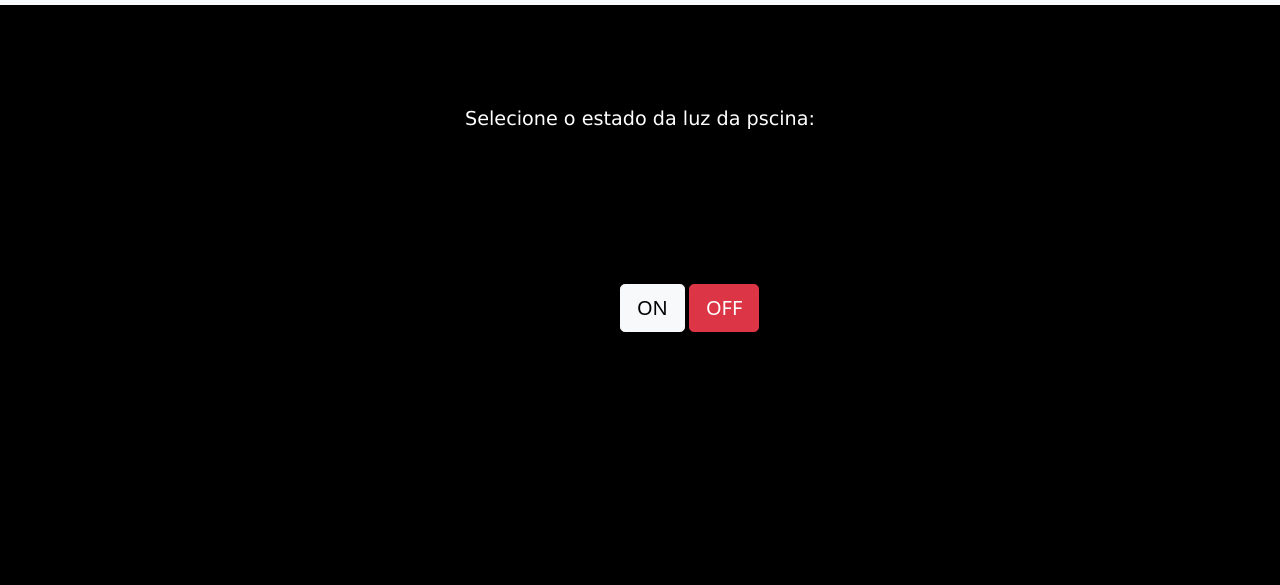
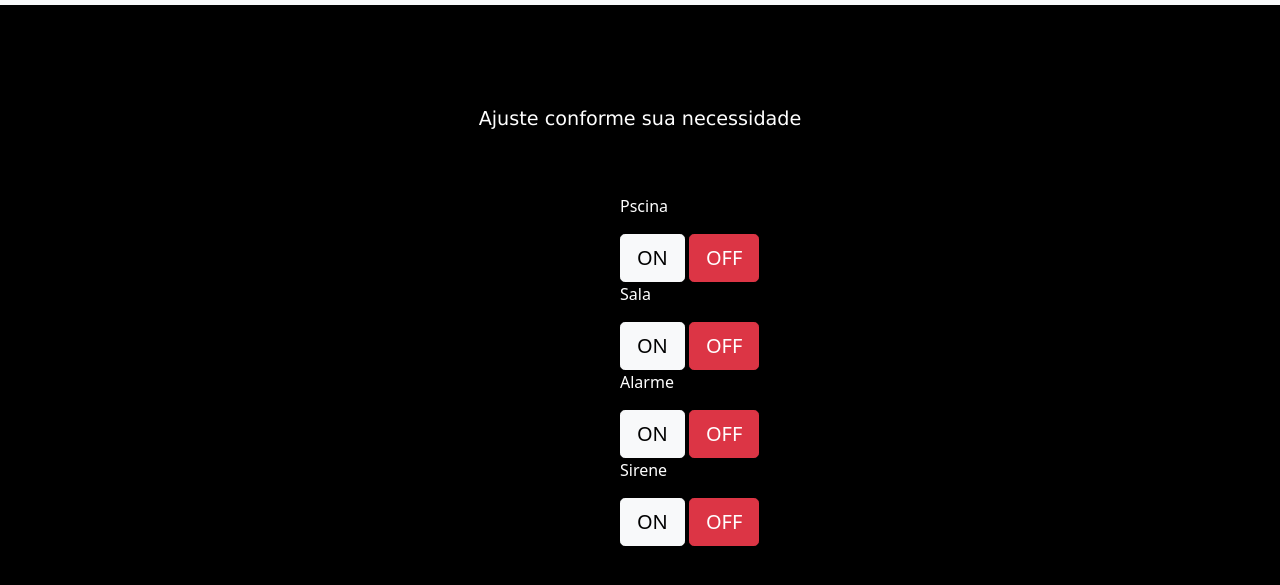
Before and after one commit to viliansantos/on_off, a plain HTML site: page index.html in a window 1280 px wide. Shown: the part 51-636 px from the top of the page. Drawn offline with nearby package versions, Linux system fonts and the light colour scheme.

Commit message:
add buttons

```diff
--- a/index.html
+++ b/index.html
@@ -26,12 +26,25 @@
 
     <div class="label">
 
-      <p class="texto">Selecione o estado da luz da pscina:</p>
+      <p class="texto">Ajuste conforme sua necessidade</p>
 
     </div>
 
     <div class="butao">
 
+      <p class="titulo">Pscina</p>
+      <button type="button" class="btn btn-light btn-lg">ON</button>
+      <button type="button" class="btn btn-danger btn-lg">OFF</button>
+
+      <p class="titulo">Sala</p>
+      <button type="button" class="btn btn-light btn-lg">ON</button>
+      <button type="button" class="btn btn-danger btn-lg">OFF</button>
+
+      <p class="titulo">Alarme</p>
+      <button type="button" class="btn btn-light btn-lg">ON</button>
+      <button type="button" class="btn btn-danger btn-lg">OFF</button>
+
+      <p class="titulo">Sirene</p>
       <button type="button" class="btn btn-light btn-lg">ON</button>
       <button type="button" class="btn btn-danger btn-lg">OFF</button>
 
--- a/style.css
+++ b/style.css
@@ -4,7 +4,7 @@ body {
 }
 .butao {
     align-content: center;
-    margin-top: 150px;
+    margin-top: 60px;
     margin-left: 620px;
 
 }
@@ -21,3 +21,8 @@ body {
 
     margin-left: 620px;
 }
+
+.titulo {
+
+    color: white;
+}
```
